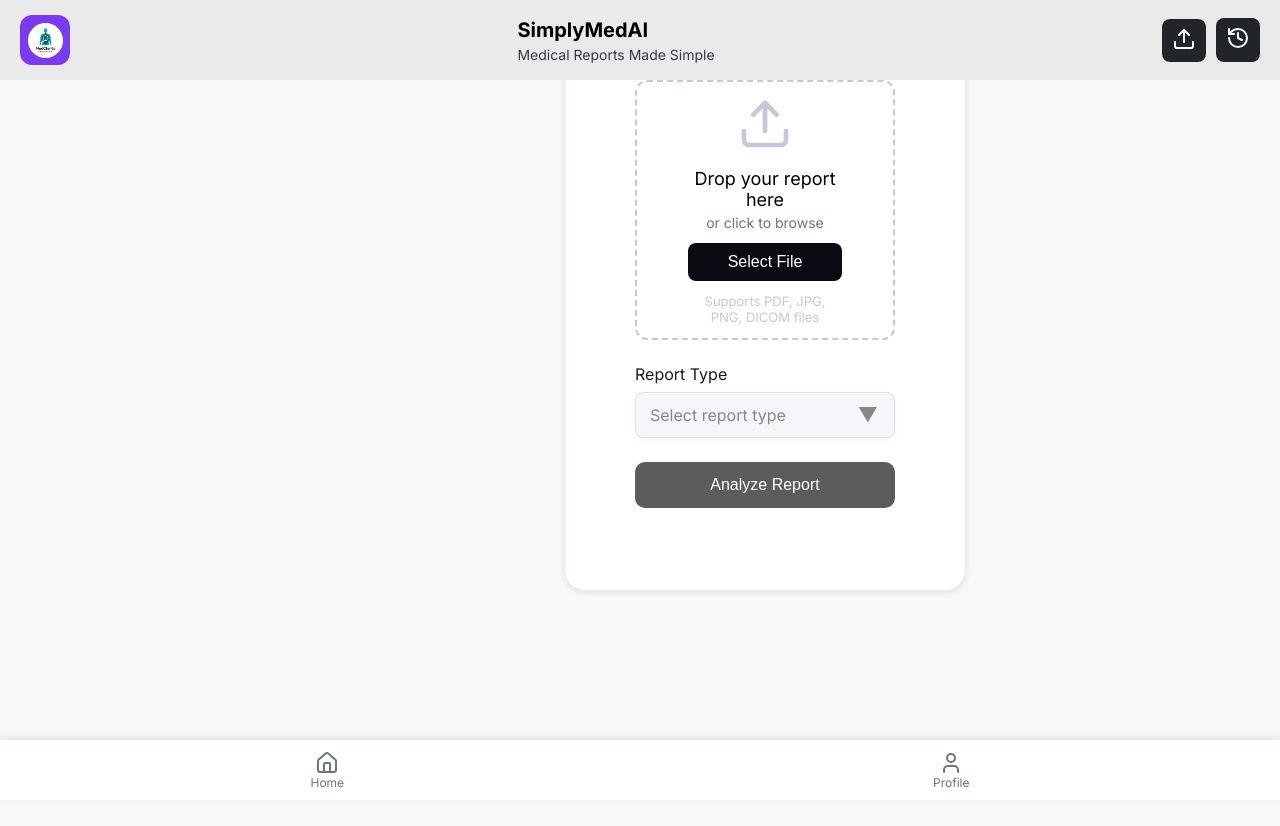
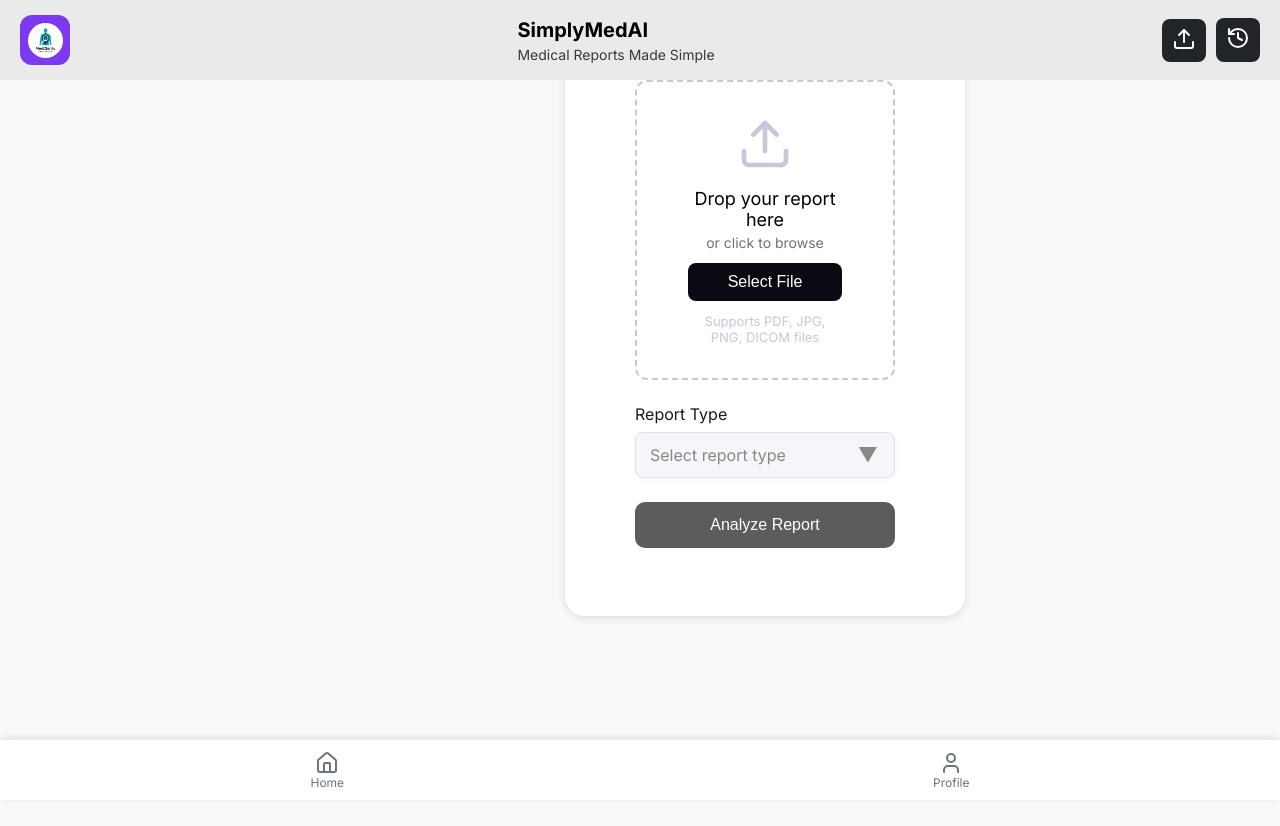
Before and after one commit to ChubaaR/Simply-Med-AI, a React (Create React App) app: page /download in a window 1280 px wide. Shown: the top 826 px of the page. Built offline with nearby package versions, Linux system fonts and the light colour scheme; sample sign-in values are in the browser's storage.

Commit message:
Increase height of App component to 300px

```diff
--- a/src/App.css
+++ b/src/App.css
@@ -356,7 +356,7 @@ body {
   border-radius: 12px;
   background: #ffffff;
   width: 260px;
-  height: 260px;
+  height: 300px;
   display: flex;
   flex-direction: column;
   align-items: center;
```
